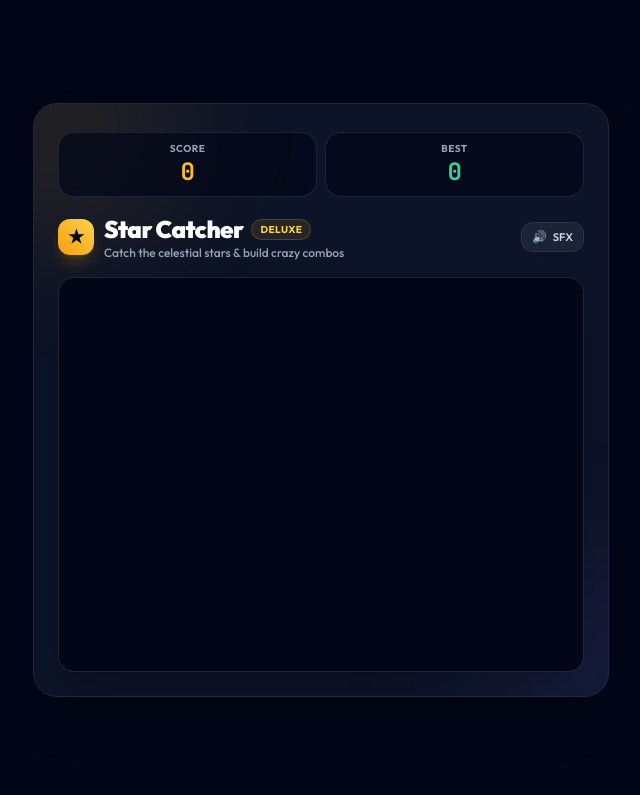
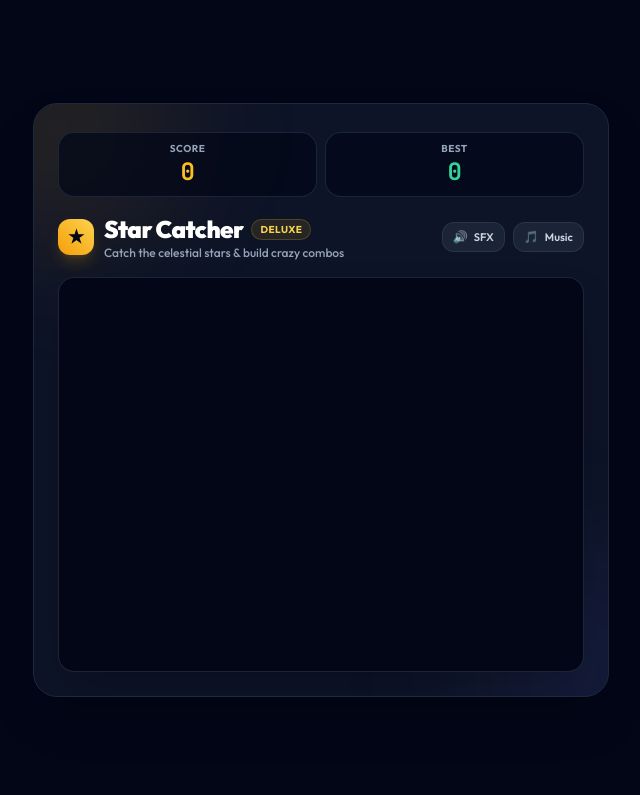
Before and after one commit to DilumindaPeiris/Star-Catcher-Deluxe-Game, a plain HTML site: page index.html in a window 1280 px wide. Shown: the whole page, without its empty margins (319-959 px from the left). Drawn offline with nearby package versions, Linux system fonts and the light colour scheme.

Commit message:
feat(audio): implement ambient cosmic space chord BGM generator

```diff
--- a/index.html
+++ b/index.html
@@ -58,6 +58,10 @@
         <button id="sfxToggleBtn" class="px-2.5 py-1.5 rounded-xl bg-slate-800/80 hover:bg-slate-700/80 border border-slate-700/60 text-xs font-semibold text-slate-300 transition flex items-center gap-1.5 active:scale-95" title="Toggle Sound FX">
           <span id="sfxIcon">🔊</span>
           <span class="hidden sm:inline text-[11px]">SFX</span>
+        </button>
+        <button id="bgmToggleBtn" class="px-2.5 py-1.5 rounded-xl bg-slate-800/80 hover:bg-slate-700/80 border border-slate-700/60 text-xs font-semibold text-slate-300 transition flex items-center gap-1.5 active:scale-95" title="Toggle Cosmic BGM">
+          <span id="bgmIcon">🎵</span>
+          <span class="hidden sm:inline text-[11px]">Music</span>
         </button>
       </div>
     </div>
```
